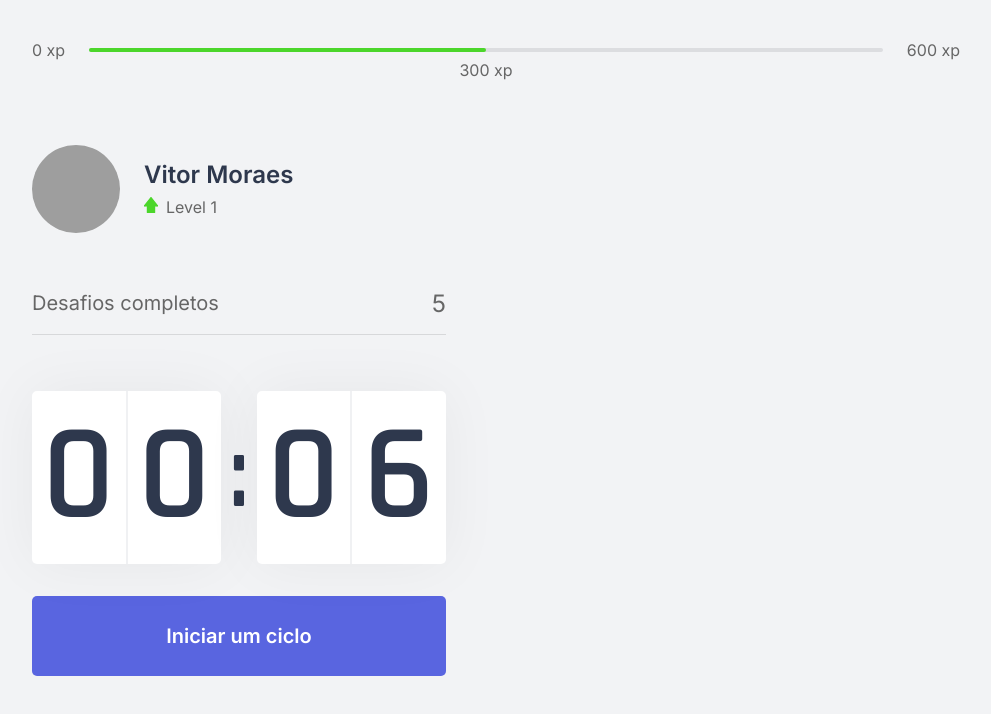
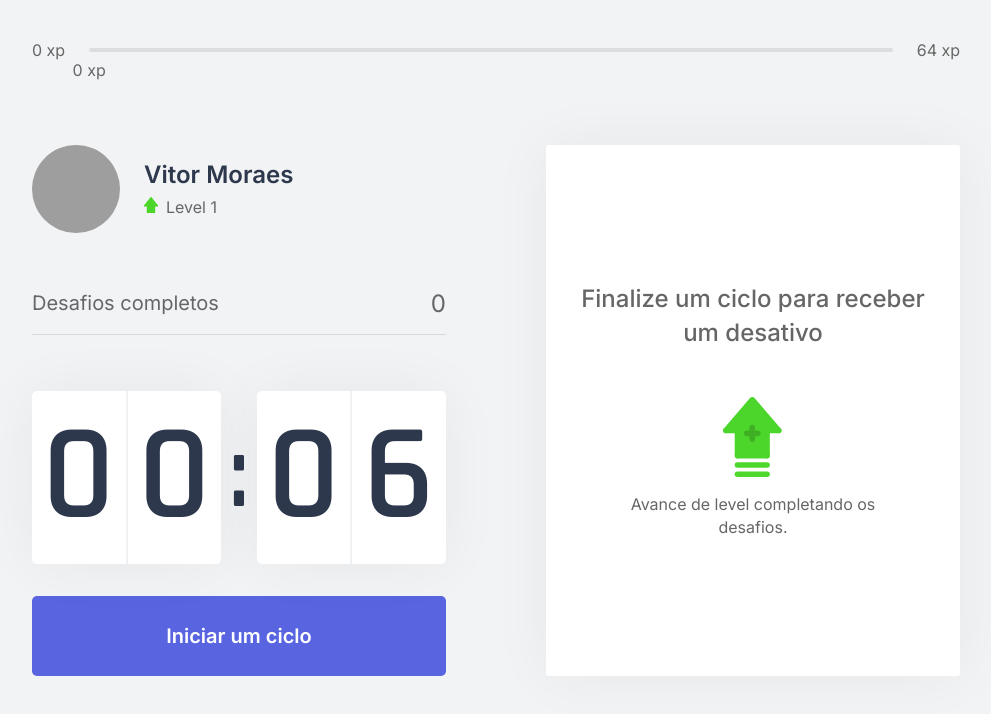
Before and after one commit to vitor-moraes/moveit-next, a Next.js app: page / in a window 1280 px wide. Shown: the top 714 px of the page, without its empty margins (144-1135 px from the left). Built offline with nearby package versions, Linux system fonts and the light colour scheme; grey boxes are pictures that could not be loaded.

Commit message:
Feat: Challenge box and context api

```diff
--- /dev/null
+++ b/challenges.json
@@ -0,0 +1,21 @@
+[{
+    "type": "body",
+    "description": "Estique um de seus braços com a palma da mão virada para a frente e puxando os seus dedos para cima por 15 segundos.",
+    "amount": 80
+},{
+    "type": "body",
+    "description": "Puxe seu percoço com a ajuda da mão direita para a esquerda, permanecendo na posição por 10 segundos.",
+    "amount": 70
+},{
+    "type": "body",
+    "description": "Com as duas mãos na parte de trás da cabeça, leve-a para baixo, alongando a parte de trás do percoço por 10 segundos.",
+    "amount": 60
+},{
+    "type": "eye",
+    "description": "Em algum lugar abertop, olhe para o mais longe que puder por 3 segundos em quatro direções diferentes.",
+    "amount": 50
+},{
+    "type": "eye",
+    "description": "Sentado, feche os olhos e cubra-os com a palma da maão por dois minutos, depois abra normalmente e espere po 1 minuto.",
+    "amount": 60
+}]
--- /dev/null
+++ b/src/components/ChallengeBox.tsx
@@ -0,0 +1,49 @@
+import { useContext } from "react";
+import { ChallengesContext } from "../contexts/ChallengesContext";
+import styles from "../styles/components/ChallengeBox.module.css";
+
+export function ChallengeBox() {
+  const { activeChallenge, resetChallenge } = useContext(ChallengesContext);
+
+  return (
+    <div className={styles.challengeBoxContainer}>
+      {activeChallenge ? (
+        <div className={styles.challengeActive}>
+          <header>Ganhe {activeChallenge.amount} xp</header>
+
+          <main>
+            {activeChallenge.type === "body" && <img src="icons/body.svg" />}
+            {activeChallenge.type === "eye" && <img src="icons/eye.svg" />}
+            <strong>Novo desafio</strong>
+            <p>{activeChallenge.description}</p>
+          </main>
+
+          <footer>
+            <button
+              type="button"
+              className={styles.challengeFailedButton}
+              onClick={resetChallenge}
+            >
+              Falhei
+            </button>
+            <button
+              type="button"
+              className={styles.challengeSucceededButton}
+              onClick={() => {}}
+            >
+              Completei
+            </button>
+          </footer>
+        </div>
+      ) : (
+        <div className={styles.challengeNotActive}>
+          <strong>Finalize um ciclo para receber um desativo</strong>
+          <p>
+            <img src="icons/level-up.svg" alt="Level Up" />
+            Avance de level completando os desafios.
+          </p>
+        </div>
+      )}
+    </div>
+  );
+}
--- a/src/components/CompletedChallenges.tsx
+++ b/src/components/CompletedChallenges.tsx
@@ -1,10 +1,13 @@
+import { useContext } from "react";
+import { ChallengesContext } from "../contexts/ChallengesContext";
 import styles from "../styles/components/CompletedChallenges.module.css";
 
 export function CompletedChallenges() {
+  const { challegesCompleted } = useContext(ChallengesContext);
   return (
     <div className={styles.completedChallengesContainer}>
       <span>Desafios completos</span>
-      <span>5</span>
+      <span>{challegesCompleted}</span>
     </div>
   );
 }
--- a/src/components/Countdown.tsx
+++ b/src/components/Countdown.tsx
@@ -1,9 +1,12 @@
-import { useState, useEffect } from "react";
+import { useState, useEffect, useContext } from "react";
+import { ChallengesContext } from "../contexts/ChallengesContext";
 import styles from "../styles/components/Countdown.module.css";
 
 let countdownTimeout: NodeJS.Timeout;
 
 export function Countdown() {
+  const { startNewChallenge } = useContext(ChallengesContext);
+
   const [time, setTime] = useState(0.1 * 60);
   const [isActive, setIsActive] = useState(false);
   const [hasFinished, setHasFinished] = useState(false);
@@ -32,6 +35,7 @@ export function Countdown() {
     } else if (isActive && time === 0) {
       setHasFinished(true);
       setIsActive(false);
+      startNewChallenge()
     }
   }, [isActive, time]);
 
@@ -66,6 +70,7 @@ export function Countdown() {
           ) : (
             <button
               type="button"
+
               className={`${styles.countdownButton} ${styles.countdownButtonActive}`}
               onClick={resetCountdown}
             >
--- a/src/components/ExperienceBar.tsx
+++ b/src/components/ExperienceBar.tsx
@@ -1,16 +1,29 @@
+import { useContext } from "react";
+import { ChallengesContext } from "../contexts/ChallengesContext";
 import styles from "../styles/components/ExperienceBar.module.css";
 
 export function ExperienceBar() {
+  const { currentExperience, experienceToNextLevel } = useContext(
+    ChallengesContext
+  );
+
+  const percentToNextLevel = Math.round(
+    (currentExperience * 100) / experienceToNextLevel
+  );
+
   return (
     <header className={styles.experienceBar}>
       <span>0 xp</span>
       <div>
-        <div style={{ width: "50%" }} />
-        <span className={styles.currentExperience} style={{ left: "50%" }}>
-          300 xp
+        <div style={{ width: `${percentToNextLevel}%` }} />
+        <span
+          className={styles.currentExperience}
+          style={{ left: `${percentToNextLevel}%` }}
+        >
+          {currentExperience} xp
         </span>
       </div>
-      <span>600 xp</span>
+      <span>{experienceToNextLevel} xp</span>
     </header>
   );
 }
--- /dev/null
+++ b/src/contexts/ChallengesContext.tsx
@@ -0,0 +1,64 @@
+import { createContext, useState, ReactNode } from "react";
+import challenges from "../../challenges.json";
+
+interface ChallengesProviderProps {
+  children: ReactNode;
+}
+
+interface Challenge {
+  type: "body" | "eye";
+  description: string;
+  amount: number;
+}
+
+interface ChallegesContextData {
+  level: number;
+  currentExperience: number;
+  experienceToNextLevel: number;
+  challegesCompleted: number;
+  activeChallenge: Challenge;
+  levelUp: () => void;
+  startNewChallenge: () => void;
+  resetChallenge: () => void;
+}
+
+export const ChallengesContext = createContext({} as ChallegesContextData);
+
+export function ChallengesProvider({ children }: ChallengesProviderProps) {
+  const [level, setLevel] = useState(1);
+  const [currentExperience, setCurrentExperience] = useState(0);
+  const [challegesCompleted, setChallegesCompleted] = useState(0);
+  const [activeChallenge, setActiveChallenge] = useState(null);
+  const experienceToNextLevel = Math.pow((level + 1) * 4, 2);
+
+  function levelUp() {
+    setLevel(level + 1);
+  }
+
+  function startNewChallenge() {
+    const randomChallengeIndex = Math.floor(Math.random() * challenges.length);
+    const challenge = challenges[randomChallengeIndex];
+    setActiveChallenge(challenge);
+  }
+
+  function resetChallenge() {
+    setActiveChallenge(null);
+  }
+
+  return (
+    <ChallengesContext.Provider
+      value={{
+        level,
+        currentExperience,
+        experienceToNextLevel,
+        challegesCompleted,
+        activeChallenge,
+        levelUp,
+        startNewChallenge,
+        resetChallenge,
+      }}
+    >
+      {children}
+    </ChallengesContext.Provider>
+  );
+}
--- a/src/pages/_app.tsx
+++ b/src/pages/_app.tsx
@@ -1,7 +1,13 @@
 import "../styles/global.css";
 
+import { ChallengesProvider } from "../contexts/ChallengesContext";
+
 function MyApp({ Component, pageProps }) {
-  return <Component {...pageProps} />
+  return (
+    <ChallengesProvider>
+      <Component {...pageProps} />
+    </ChallengesProvider>
+  );
 }
 
-export default MyApp
+export default MyApp;
--- a/src/pages/index.tsx
+++ b/src/pages/index.tsx
@@ -1,9 +1,10 @@
+import Head from "next/head";
+
 import { CompletedChallenges } from "../components/CompletedChallenges";
 import { Countdown } from "../components/Countdown";
 import { ExperienceBar } from "../components/ExperienceBar";
 import { Profile } from "../components/Profile";
-
-import Head from "next/head";
+import { ChallengeBox } from "../components/ChallengeBox";
 
 import styles from "../styles/pages/Home.module.css";
 
@@ -20,7 +21,9 @@ export default function Home() {
           <CompletedChallenges />
           <Countdown />
         </div>
-        <div></div>
+        <div>
+          <ChallengeBox />
+        </div>
       </section>
     </div>
   );
--- /dev/null
+++ b/src/styles/components/ChallengeBox.module.css
@@ -0,0 +1,103 @@
+.challengeBoxContainer {
+  height: 100%;
+  background: var(--white);
+  padding: 1rem;
+  border-radius: 0.5%;
+  box-shadow: 0 0 60px rgba(0, 0, 0, 0.05);
+  display: flex;
+  flex-direction: column;
+  align-items: center;
+  justify-content: center;
+  text-align: center;
+}
+
+.challengeNotActive {
+  display: flex;
+  flex-direction: column;
+  align-items: center;
+}
+
+.challengeNotActive strong {
+  font-size: 1.5rem;
+  font-weight: 500;
+  line-height: 1.4;
+}
+
+.challengeNotActive p {
+  display: flex;
+  flex-direction: column;
+  align-items: center;
+  line-height: 1.4;
+  max-width: 70%;
+  margin-top: 3rem;
+}
+
+.challengeNotActive p img {
+  margin-bottom: 1rem;
+}
+
+.challengeActive {
+  height: 100%;
+  display: flex;
+  flex-direction: column;
+}
+
+.challengeActive header {
+  color: var(--blue);
+  font-weight: 600;
+  font-size: 1.5rem;
+  padding: 0 2rem 1.5rem;
+  padding-top: 1.5rem;
+  border-bottom: 1px solid var(--gray-line);
+}
+
+.challengeActive main {
+  flex: 1;
+  display: flex;
+  flex-direction: column;
+  align-items: center;
+  justify-content: center;
+}
+
+.challengeActive main strong {
+  font-weight: 600;
+  font-size: 2rem;
+  color: var(--title);
+  margin: 1.5rem 0 1rem;
+}
+
+.challengeActive main p {
+  line-height: 1.5;
+}
+
+.challengeActive footer {
+  margin-bottom: 1rem;
+  display: grid;
+  grid-template-columns: 1fr 1fr;
+  gap: 1rem;
+}
+
+.challengeActive footer button {
+  height: 3rem;
+  display: flex;
+  align-items: center;
+  justify-content: center;
+  border: 0;
+  border-radius: 5px;
+  color: var(--white);
+  font-size: 1rem;
+  font-weight: 600;
+  transition: filter 0.2s;
+}
+
+.challengeActive footer button.challengeFailedButton {
+  background: var(--red);
+}
+
+.challengeActive footer button.challengeSucceededButton {
+  background: var(--green);
+}
+
+.challengeActive footer button:hover {
+  filter: brightness(0.9);
+}
--- a/src/styles/components/Countdown.module.css
+++ b/src/styles/components/Countdown.module.css
@@ -44,7 +44,7 @@
   justify-content: center;
   border: 0;
   border-radius: 5px;
-  background-color: var(--blue);
+  background: var(--blue);
   color: var(--white);
   font-size: 1.25rem;
   font-weight: 600;
@@ -56,12 +56,12 @@
 }
 
 .countdownButtonActive {
-  background-color: var(--white);
+  background: var(--white);
   color: var(--title);
 }
 
 .countdownButtonActive:hover {
-  background-color: var(--red);
+  background: var(--red);
   color: var(--white);
 }
 
```
